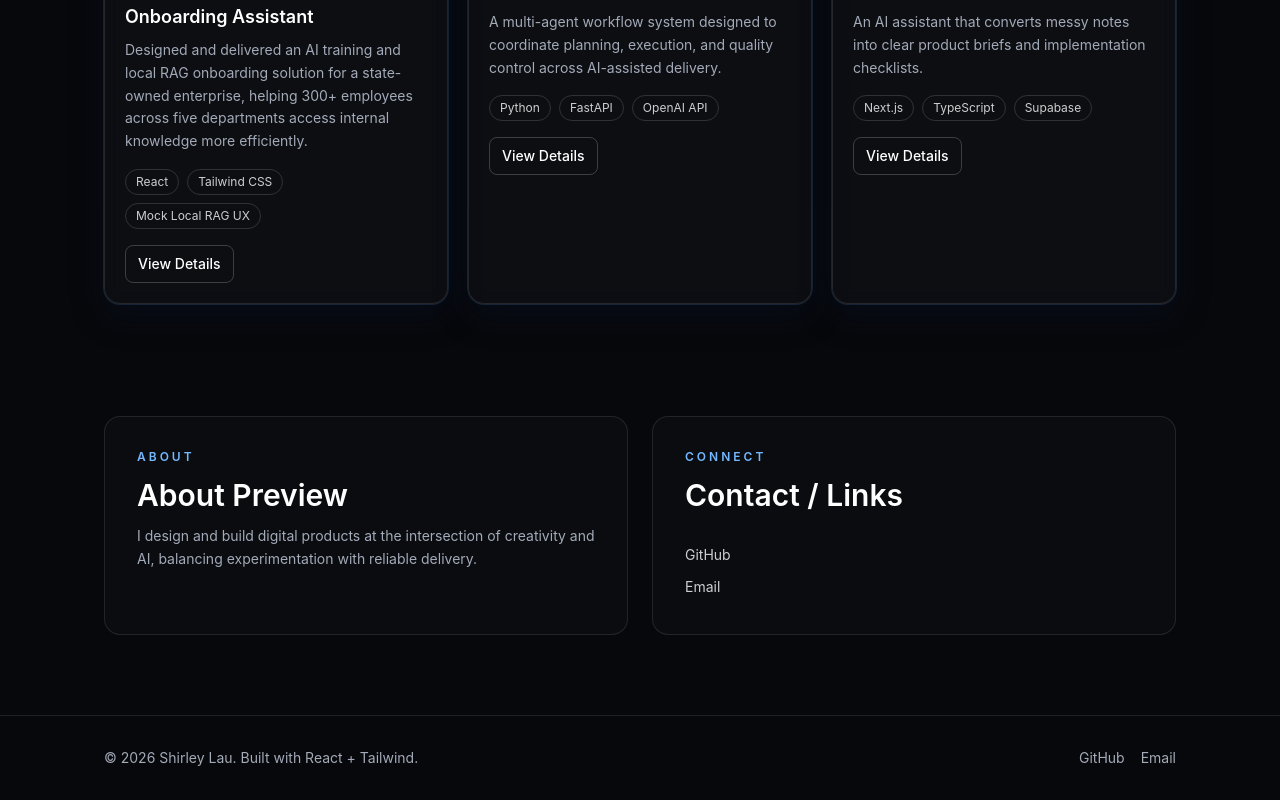
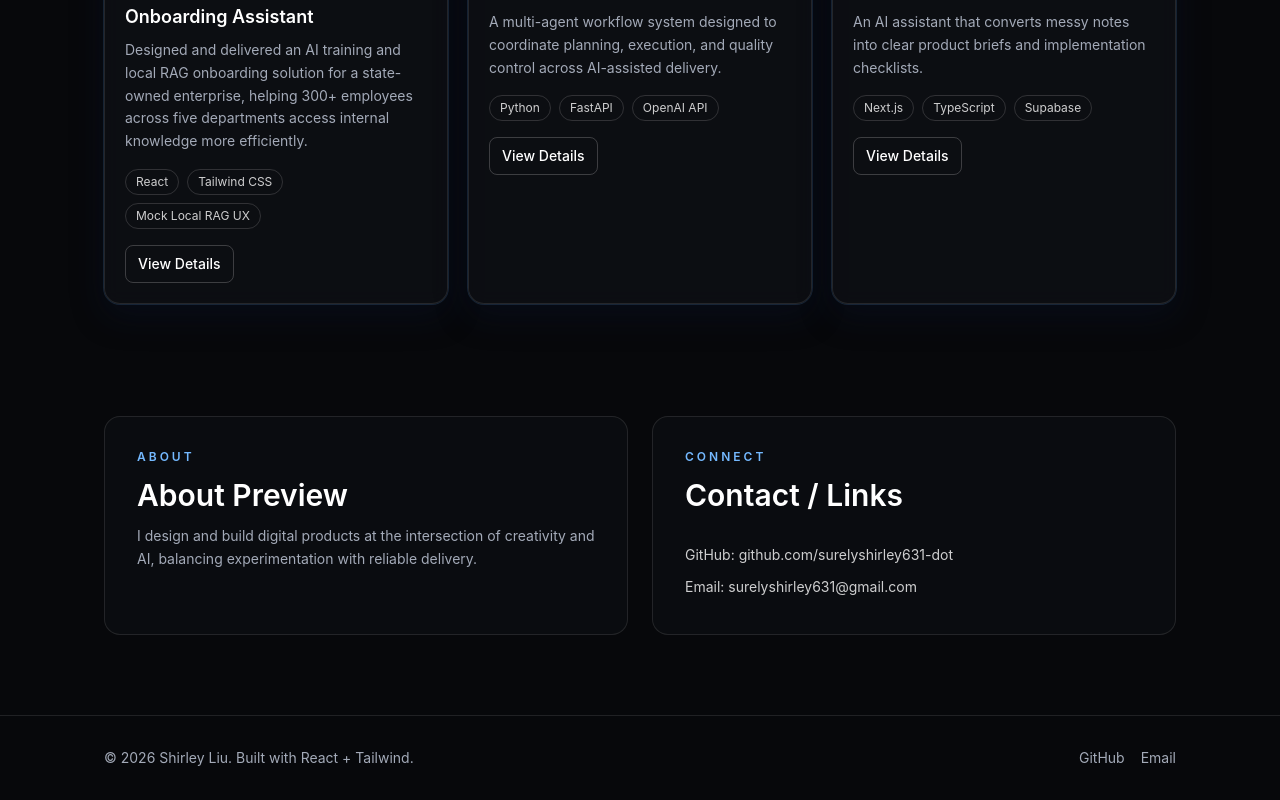
Before and after one commit to surelyshirley631-dot/portoflio-, a React (Vite) app: page / in a window 1280 px wide. Shown: the part 1670-2470 px from the top of the page. Built offline with nearby package versions, Linux system fonts and the light colour scheme.

Commit message:
feat: update contact info and footer name

```diff
--- a/src/components/Layout.jsx
+++ b/src/components/Layout.jsx
@@ -39,7 +39,7 @@ export default function Layout() {
 
       <footer className="border-t border-white/10">
         <div className="mx-auto flex w-full max-w-6xl flex-col gap-2 px-6 py-8 text-sm text-muted md:flex-row md:items-center md:justify-between md:px-10">
-          <p>© {new Date().getFullYear()} Shirley Lau. Built with React + Tailwind.</p>
+          <p>© {new Date().getFullYear()} Shirley Liu. Built with React + Tailwind.</p>
           <div className="flex items-center gap-4">
             <a className="hover:text-white" href="https://github.com/surelyshirley631-dot" target="_blank" rel="noreferrer">
               GitHub
--- a/src/pages/HomePage.jsx
+++ b/src/pages/HomePage.jsx
@@ -65,10 +65,10 @@ export default function HomePage() {
           <SectionHeader eyebrow="Connect" title="Contact / Links" className="mb-4" />
           <div className="space-y-3 text-sm">
             <a className="block text-white/80 transition hover:text-accent" href="https://github.com/surelyshirley631-dot">
-              GitHub
+              GitHub: github.com/surelyshirley631-dot
             </a>
             <a className="block text-white/80 transition hover:text-accent" href="mailto:surelyshirley631@gmail.com">
-              Email
+              Email: surelyshirley631@gmail.com
             </a>
           </div>
         </article>
```
Also changed, not shown: 3 other files (tests, documents, lock files or other folders).
